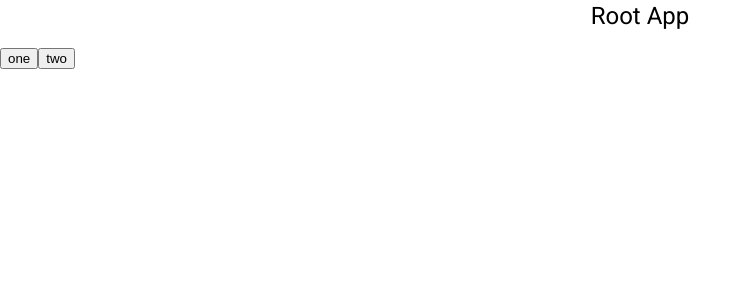
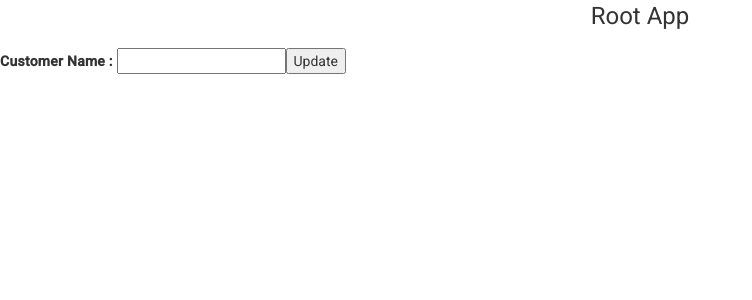
Before and after one commit to Hypertext-Assassin-RSS/Angular-Deom, an Angular app: page / in a window 1280 px wide. Shown: the top 300 px of the page, without its empty margins (0-752 px from the left). Built offline with nearby package versions, Linux system fonts and the light colour scheme.

Commit message:
use singel form control module to get input from one text field

```diff
--- a/src/app/app.component.html
+++ b/src/app/app.component.html
@@ -6,13 +6,13 @@
 <!--  <h1>{{message}}</h1>-->
 </div>
 
-<nav>
+<!--<nav>
   <a routerLink="/one">
     <button>one</button>
   </a>
   <a routerLink="/two">
     <button>two</button>
   </a>
-</nav>
-
+</nav>-->
+<app-form></app-form>
 <router-outlet></router-outlet>
--- /dev/null
+++ b/src/app/form/form.component.css
@@ -0,0 +1 @@
+@import url('https://unpkg.com/bootstrap@3.3.7/dist/css/bootstrap.min.css');
--- /dev/null
+++ b/src/app/form/form.component.html
@@ -0,0 +1,10 @@
+<div style="align-content: center">
+  <label>
+    Customer Name :
+    <input type="text" [formControl]="CustomerName">
+  </label>
+
+  <button (click)="updateName()">Update</button>
+</div>
+
+<h3>{{CustomerName.value}}</h3>
--- /dev/null
+++ b/src/app/form/form.component.ts
@@ -0,0 +1,17 @@
+import { Component } from '@angular/core';
+import {FormControl} from "@angular/forms";
+
+
+@Component({
+  selector: 'app-form',
+  templateUrl: './form.component.html',
+  styleUrls: ['./form.component.css']
+})
+export class FormComponent {
+    CustomerName = new FormControl('')
+
+  updateName(){
+      alert(this.CustomerName.value)
+    this.CustomerName.setValue('Sanjaya')
+  }
+}
```
Also changed, not shown: src/app/app.module.ts (+7 -2 lines), 1 other file (tests, documents, lock files or other folders).
